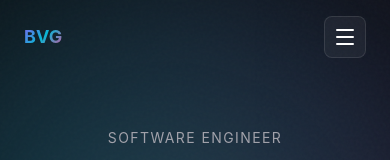
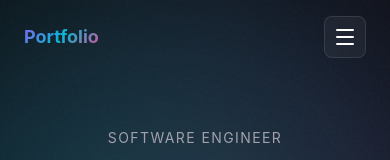
Before and after one commit to BrikeshG/Myportfolio, a React (Vite) app: page / in a window 390 px wide. Shown: the top 160 px of the page. Built offline with nearby package versions, Linux system fonts and the light colour scheme.

Commit message:
Change mobile header to Portfolio

```diff
--- a/src/components/Navbar.jsx
+++ b/src/components/Navbar.jsx
@@ -81,7 +81,7 @@ export default function Navbar() {
                 transition={{ duration: 0.5, ease: "easeOut" }}
             >
                 <div className="flex items-center justify-between px-6 py-4">
-                    <span className="text-lg font-bold gradient-text">BVG</span>
+                    <span className="text-lg font-bold gradient-text">Portfolio</span>
                     <button
                         onClick={() => setMobileMenuOpen(!mobileMenuOpen)}
                         className="p-2 rounded-lg glass border border-white/10 hover:border-purple-500/50 transition-colors"
```
